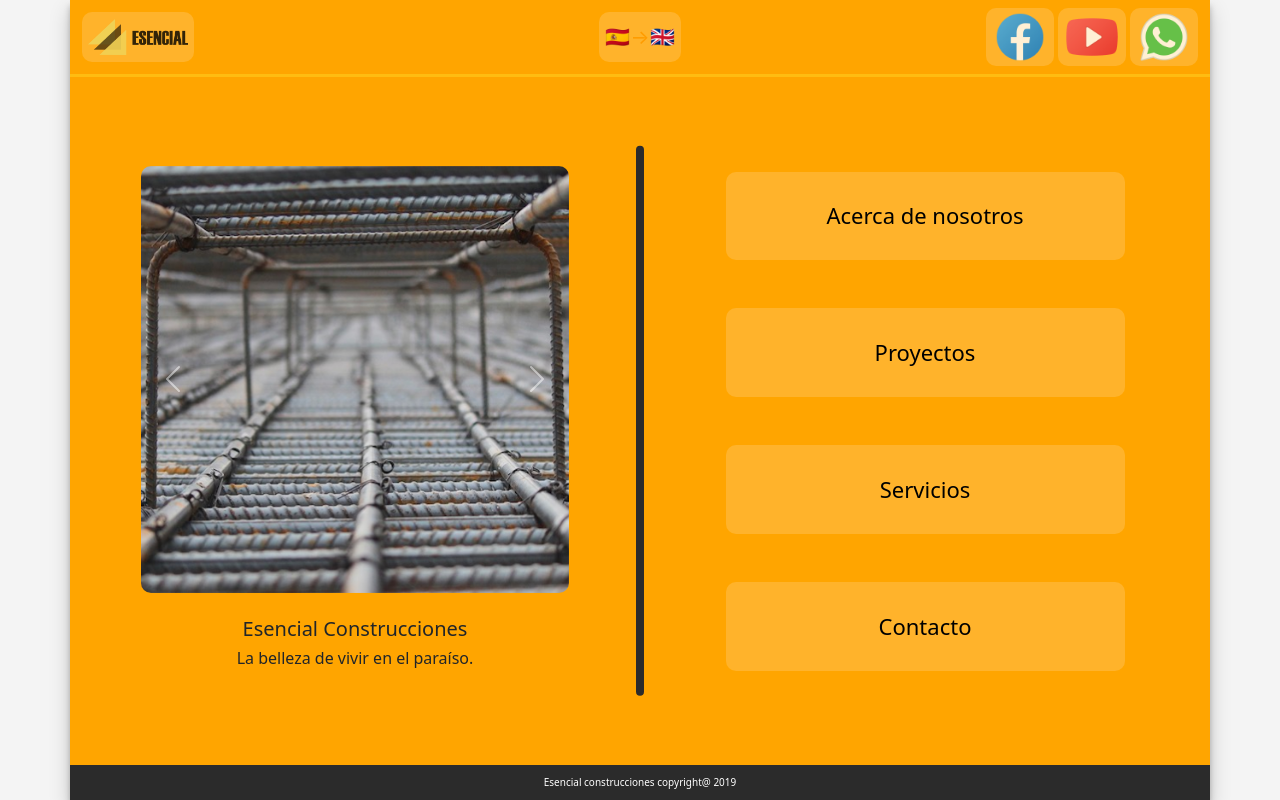
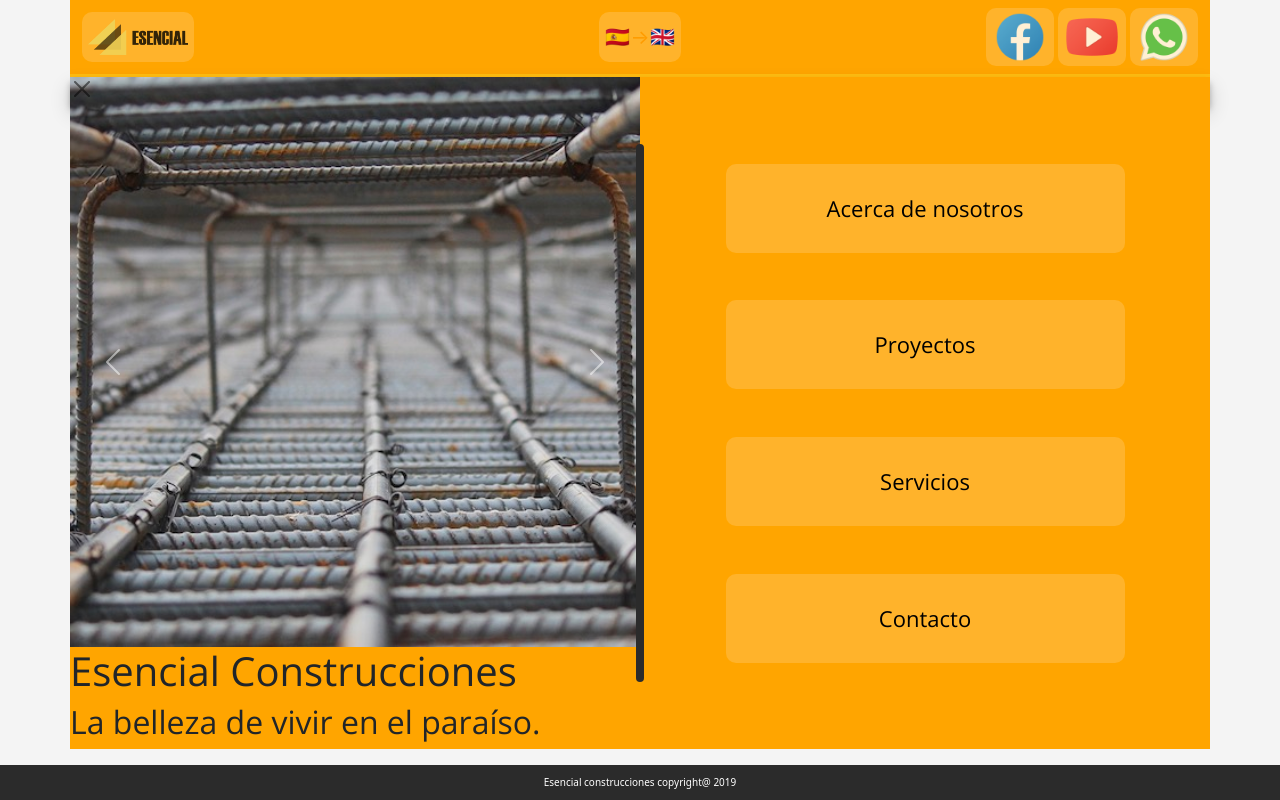
Before and after one commit to egmp7/Esencial-Construcciones, a Flask app: page /home in a window 1280 px wide. Run offline with Flask 2, Linux system fonts and the light colour scheme; parts of the project's set-up code (start-up, migrations or seed data) failed here and were passed over; some libraries are stand-ins or nearby versions.

Commit message:
css modification

```diff
--- a/application/static/js/Animations.js
+++ b/application/static/js/Animations.js
@@ -15,18 +15,18 @@ slideModal = function ()
 
     })
 
-    $( ".home" ).show();
-    $( ".home" ).animate({left: - $(window).width()}, 0)
-    $( ".home" ).animate({left: 0 }, ANIMATION_TIME)
+    $( "#home" ).show();
+    $( "#home" ).animate({left: - $(window).width()}, 0)
+    $( "#home" ).animate({left: 0 }, ANIMATION_TIME)
 }
 
 slideHome = function ()
 {
-    $( ".home" ).animate({
+    $( "#home" ).animate({
         left: - $(window).width()},
         ANIMATION_TIME,
         () => {
-        $(".home").hide();
+        $("#home").hide();
     })
 
     $( ".modal" ).show();
--- a/application/static/js/Layouts.js
+++ b/application/static/js/Layouts.js
@@ -11,19 +11,23 @@ window.addEventListener("resize", function(){
 
 draw = function()
 {
-    if($(".container").width() > $(window).height())
-    {
+    if(window.matchMedia("(max-width: 767px)").matches){
+        // The viewport is less than 768 pixels wide
+        drawPhoneView();
+        console.log("draw = function() This is a phone size");
+    } else{
+        // The viewport is at least 768 pixels wide
         drawComputerView();
-    }
-    else
-    {
-        drawPhoneView();
+        alert("This is a tablet or desktop.");
+        console.log("draw = function() This is a computer size");
     }
 }
 
 /** Draws components in main container */
 drawComputerView = function ()
 {
+    $("body").addClass("container")
+
     /***********************************************
     * NAV
     ***********************************************/
@@ -33,45 +37,45 @@ drawComputerView = function ()
     const MAIN_WINDOW_WIDTH = $(".container").width();
     const MAIN_WINDOW_HEIGHT = $(window).height() - $("nav").outerHeight() - $("footer").outerHeight();
 
-    $("main").height(MAIN_WINDOW_HEIGHT);
+    //$("main").height(MAIN_WINDOW_HEIGHT);
 
-        $(".home").css({
-            width: MAIN_WINDOW_WIDTH,
-            height:MAIN_WINDOW_HEIGHT
-        })
+        // $("#home").css({
+        //     width: MAIN_WINDOW_WIDTH,
+        //     height:MAIN_WINDOW_HEIGHT
+        // })
 
-            const BLOCK_WIDTH = MAIN_WINDOW_WIDTH/2;
+        // $("#about").css({
+        //     width: MAIN_WINDOW_WIDTH,
+        //     height:MAIN_WINDOW_HEIGHT
+        // })
 
-        /***********************************************
-         * MODAL
-         ***********************************************/
-        const MODAL_TITLE_HEIGHT = 42;
-        const MODAL_BODY_HEIGHT = MAIN_WINDOW_HEIGHT - MODAL_TITLE_HEIGHT;
+        // $("#about").css({
+        //     width: MAIN_WINDOW_WIDTH,
+        //     height:MAIN_WINDOW_HEIGHT
+        // })
 
-        $(".modal").css({
-            width: MAIN_WINDOW_WIDTH,
-            height:MAIN_WINDOW_HEIGHT
-        })
+        // const MODAL_TITLE_HEIGHT = 42;
+        // const MODAL_BODY_HEIGHT = MAIN_WINDOW_HEIGHT - MODAL_TITLE_HEIGHT;
 
-        $(".modal .title").height(MODAL_TITLE_HEIGHT)
+        // $(".modal .title").height(MODAL_TITLE_HEIGHT)
+        // $(".modal-body").height(MODAL_BODY_HEIGHT)
 
-        $(".modal .block1").css({
-            left: 0,            top:MODAL_TITLE_HEIGHT,
-            width: BLOCK_WIDTH, height: MODAL_BODY_HEIGHT,
-            position: "absolute"
-        })
+        // $(".modal .block1").css({
+        //     left: 0,            top:MODAL_TITLE_HEIGHT,
+        //     width: BLOCK_WIDTH, height: MODAL_BODY_HEIGHT,
+        //     position: "absolute"
+        // })
 
-        $(".modal .block2").css({
-            left: BLOCK_WIDTH,  top:MODAL_TITLE_HEIGHT,
-            width: BLOCK_WIDTH, height: MODAL_BODY_HEIGHT,
-            position: "absolute"
-        })
+        // $(".modal .block2").css({
+        //     left: BLOCK_WIDTH,  top:MODAL_TITLE_HEIGHT,
+        //     width: BLOCK_WIDTH, height: MODAL_BODY_HEIGHT,
+        //     position: "absolute"
+        // })
             /***********************************************
              * ABOUT
              ***********************************************/
 
-            $("#about .carousel").css({paddingRight: 30, width: "80%"})
-            $("#about .text").css({paddingLeft: 30, width: "80%"})
+
 
             /***********************************************
              * PROJECTS
@@ -116,51 +120,48 @@ drawComputerView = function ()
 
 drawPhoneView = function()
 {
+    $("body").removeClass("container")
+
     $(".social-media").css({display: "none"});
     $("nav .language").css({textAlign: "end"});
 
-    const MAIN_WINDOW_WIDTH = $(".container").width();
+    const MAIN_WINDOW_WIDTH = $(window).width();
     const MAIN_WINDOW_HEIGHT = $(window).height() - $("nav").outerHeight() - $("footer").outerHeight();
 
-    $("main").height(MAIN_WINDOW_HEIGHT);
+    // $("main").height(MAIN_WINDOW_HEIGHT);
 
-        $(".block1").css({display: "none"})
-        $(".block2").css({ width: MAIN_WINDOW_WIDTH, height: MAIN_WINDOW_HEIGHT})
+    //     $("#home").css({
+    //         width: MAIN_WINDOW_WIDTH,
+    //         height:MAIN_WINDOW_HEIGHT
+    //     })
 
-            const MAIN_BUTTONS_HEIGHT = MAIN_WINDOW_HEIGHT*0.7
-            $(".mainButtons").css({height: MAIN_BUTTONS_HEIGHT, marginRight: "5%"});
-            $(".mainButtons button").css({width: "100%"});
+    //     const MODAL_TITLE_HEIGHT = 42;
+    //     const MODAL_BODY_HEIGHT = MAIN_WINDOW_HEIGHT - MODAL_TITLE_HEIGHT;
 
-        $(".stick").css({display:"none"});
+    //     $("#about").css({
+    //         width: MAIN_WINDOW_WIDTH,
+    //         height:MAIN_WINDOW_HEIGHT
+    //     })
 
-        const MODAL_TITLE_HEIGHT = 42;
-        const MODAL_BODY_HEIGHT = MAIN_WINDOW_HEIGHT - MODAL_TITLE_HEIGHT;
+    //     $("#about .title").height(MODAL_TITLE_HEIGHT)
 
-        $(".modal").css({
-            width: MAIN_WINDOW_WIDTH,
-            height:MAIN_WINDOW_HEIGHT
-        })
+        // $(".modal .block1").css({
+        //     left: "",                   top:"",
+        //     width: MAIN_WINDOW_WIDTH,   height: "",
+        //     position: "relative",       display:"block"
+        // })
 
-        $(".modal .title").height(MODAL_TITLE_HEIGHT)
-
-        $(".modal .block1").css({
-            left: "",                   top:"",
-            width: MAIN_WINDOW_WIDTH,   height: "",
-            position: "relative",       display:"block"
-        })
-
-        $(".modal .block2").css({
-            left: "",                   top:"",
-            width: MAIN_WINDOW_WIDTH,   height: "",
-            position: "relative"
-        })
+        // $(".modal .block2").css({
+        //     left: "",                   top:"",
+        //     width: MAIN_WINDOW_WIDTH,   height: "",
+        //     position: "relative"
+        // })
 
         /***********************************************
         * ABOUT
         ***********************************************/
 
-        $("#about .carousel").css({padding: 5, width: "100%"})
-        $("#about .text").css({padding: 5, width: "100%"})
+
 
         /***********************************************
          * SERVICES
--- a/application/static/styles/_about.scss
+++ b/application/static/styles/_about.scss
@@ -1,29 +1,66 @@
+@import "utilities";
+
 #about{
+  @include modal;
   display: none;
+  height: inherit;
+
 
     .block1{
-    display: grid;
-    align-items: center;
-    justify-items: end;
+      // width: 50%;
+      // position: relative;
+      // display: grid;
+      // align-items: center;
 
       .carousel{
-      padding-right: 30px;
-      width: 80%;
+        // position: absolute;
+        // right: 6%;
+        //  width: 80%;
       }
     }
 
     .block2
     {
-    overflow: scroll;
-    display: grid;
-    align-items: center;
+      // width: 50%;
+      // display: grid;
+      // align-items: center;
+      // padding: 5% 0;
 
       .text {
-      width: 80%;
-      padding-left: 30px;
+        //  width: 80%;
+         //padding-left: 6%;
         p{
-        text-align: justify;
+          // text-align: justify;
         }
       }
     }
   }
+
+@media screen and (max-width: 768px) {
+
+  #about{
+    .modal-body{
+      // display: block;
+
+      .block1{
+        // width: 100%;
+
+        .carousel{
+          // position: relative;
+          // padding: 8px;
+          // width: 100%;
+          // margin: auto;
+        }
+      }
+      .block2{
+        // width: 100%;
+
+        .text{
+          // padding: 8 ;
+          // width: 100%;
+        }
+      }
+    }
+
+  }
+}
--- a/application/static/styles/_contact.scss
+++ b/application/static/styles/_contact.scss
@@ -1,4 +1,4 @@
-@import "variables";
+@import "utilities";
 
 #contact{
   display: none;
--- a/application/static/styles/_glowOnHover.scss
+++ b/application/static/styles/_glowOnHover.scss
@@ -1,4 +1,4 @@
-@import "variables";
+@import "utilities";
 
 .glow-on-hover {
     min-height: 50px;
--- a/application/static/styles/_main.scss
+++ b/application/static/styles/_home.scss
@@ -1,27 +1,32 @@
 // Needs Work
 
 // Utilities
-@import "variables";
+@import "utilities";
 
-// HEADER
-
+/************************************
+HOME
+*************************************/
 main{
   position: relative;
-  .home{
+
+  #home{
     position: absolute;
     display: flex;
-    background-color: $main-background;
+    background-color: $home-background;
+    width: 100%;
+
 
     .block1{
       display: grid;
       width: 50%;
 
-      .greeting{
+      #greeting{
         width: 75%;
         margin: auto;
 
         .carousel{
           width: 100%;
+
           .carousel-inner{
             border-radius: 10px;
           }
@@ -29,7 +34,7 @@ main{
 
         .text{
           text-align: center;
-          margin-top: 3vh;
+          margin-top: 8px;
 
           h1{
             font-size: 20px;
--- a/application/static/styles/_nav_footer.scss
+++ b/application/static/styles/_nav_footer.scss
@@ -1,8 +1,11 @@
 // Utilities
-@import "variables";
+@import "utilities";
 @import "glowOnHover";
 
 nav {
+  position: absolute;
+  top: 0;
+  left: 0;
   background: $nav-background;
   border-bottom: solid;
   border-bottom-color: $modal-title-background;
@@ -28,6 +31,10 @@ nav {
 }
 
 footer {
+  position: absolute;
+  left: 0;
+  bottom: 0;
+  width: 100%;
   background: $footer-background;
   color: $footer-color;
   font-size: 10px;
--- a/application/static/styles/_projects.scss
+++ b/application/static/styles/_projects.scss
@@ -1,4 +1,4 @@
-@import "variables";
+@import "utilities";
 
 #projects{
     display: none;
--- a/application/static/styles/_services.scss
+++ b/application/static/styles/_services.scss
@@ -1,4 +1,4 @@
-@import "variables";
+@import "utilities";
 
 #services{
     display: none;
--- a/application/static/styles/_success.scss
+++ b/application/static/styles/_success.scss
@@ -1,8 +1,8 @@
-@import "variables";
+@import "utilities";
 
 #success
 {
-    background-color: $main-background ;
+    background-color: $home-background ;
     height: 100vh;
     padding-top: 40px;
 }
--- /dev/null
+++ b/application/static/styles/_utilities.scss
@@ -0,0 +1,47 @@
+$background:#f4f4f4;
+$nav-background: orange;
+$home-background:orange;
+$modal-color:#504f4f;
+$modal-background:white;
+$modal-title-background: #ffbc11;
+$footer-color: white;
+$footer-background:#2b2b2b;
+
+
+@mixin shadow {
+  box-shadow: 0 10px 20px rgba(0, 0, 0, 0.19), 0 6px 6px rgba(0, 0, 0, 0.23);
+}
+
+@mixin center{
+  position:absolute;
+  top:50%;
+  left:50%;
+  transform:translate(-50%,-50%);
+}
+
+@mixin modal {
+
+  position: absolute;
+  display: none;
+  overflow: scroll;
+
+  .title {
+    text-align: center;
+    background: $modal-title-background;
+    text-transform: uppercase;
+    position: relative;
+
+    h2{
+      @include center;
+      font-size: 18px;
+      margin: 0;
+    }
+  }
+
+  .closeModal{
+    position: absolute;
+    top: 10px;
+    left: 10px;
+  }
+
+}
--- a/application/static/styles/_variables.scss
+++ /dev/null
@@ -1,20 +0,0 @@
-$background:#f4f4f4;
-$nav-background: orange;
-$main-background:orange;
-$modal-color:#504f4f;
-$modal-title-background: #ffbc11;
-$footer-color: white;
-$footer-background:#2b2b2b;
-
-$font: 'Open Sans', sans-serif;
-
-@mixin shadow {
-  box-shadow: 0 10px 20px rgba(0, 0, 0, 0.19), 0 6px 6px rgba(0, 0, 0, 0.23);
-}
-
-@mixin center{
-  position:absolute;
-  top:50%;
-  left:50%;
-  transform:translate(-50%,-50%);
-}
--- a/application/static/styles/style.css
+++ b/application/static/styles/style.css
@@ -1,51 +1,55 @@
+/************************************
+HOME
+*************************************/
 main {
   position: relative;
 }
-main .home {
+main #home {
   position: absolute;
   display: flex;
   background-color: orange;
+  width: 100%;
 }
-main .home .block1 {
+main #home .block1 {
   display: grid;
   width: 50%;
 }
-main .home .block1 .greeting {
+main #home .block1 #greeting {
   width: 75%;
   margin: auto;
 }
-main .home .block1 .greeting .carousel {
+main #home .block1 #greeting .carousel {
   width: 100%;
 }
-main .home .block1 .greeting .carousel .carousel-inner {
+main #home .block1 #greeting .carousel .carousel-inner {
   border-radius: 10px;
 }
-main .home .block1 .greeting .text {
+main #home .block1 #greeting .text {
   text-align: center;
-  margin-top: 3vh;
+  margin-top: 8px;
 }
-main .home .block1 .greeting .text h1 {
+main #home .block1 #greeting .text h1 {
   font-size: 20px;
 }
-main .home .block1 .greeting .text h2 {
+main #home .block1 #greeting .text h2 {
   font-size: 16px;
 }
-main .home .block2 {
+main #home .block2 {
   width: 50%;
   display: grid;
 }
-main .home .block2 .mainButtons {
+main #home .block2 .mainButtons {
   width: 70%;
   margin: auto;
   display: grid;
 }
-main .home .block2 .mainButtons button {
+main #home .block2 .mainButtons button {
   margin: 6% 0;
   padding: 7% 0;
   color: black;
   font-size: 22px;
 }
-main .home .stick {
+main #home .stick {
   position: absolute;
   top: 50%;
   left: 50%;
@@ -338,6 +340,10 @@ nav .social-media {
 }
 
 footer {
+  position: absolute;
+  left: 0;
+  bottom: 0;
+  width: 100%;
   background: #2b2b2b;
   color: white;
   font-size: 10px;
@@ -348,10 +354,12 @@ footer {
 
 html {
   background-color: #f4f4f4;
+}
+
+main {
+  position: relative;
+  box-shadow: 0 10px 20px rgba(0, 0, 0, 0.19), 0 6px 6px rgba(0, 0, 0, 0.23);
   font-family: "Open Sans", sans-serif;
-}
-html body {
-  box-shadow: 0 10px 20px rgba(0, 0, 0, 0.19), 0 6px 6px rgba(0, 0, 0, 0.23);
 }
 
 .container {
--- a/application/static/styles/style.scss
+++ b/application/static/styles/style.scss
@@ -1,4 +1,4 @@
-@use 'main';
+@use 'home';
 @use 'about';
 @use 'projects';
 @use 'services';
@@ -6,19 +6,19 @@
 @use 'success';
 @use 'nav_footer';
 
-@import "variables";
+@import "utilities";
 
-// root
 html{
   background-color: $background;
-  font-family: $font;
-  body {
-  @include shadow;
-  }
 }
 
-// bootstrap classes
-.container{
+main {
+  position: relative;
+  @include shadow;
+  font-family: 'Open Sans', sans-serif;
+}
+
+.container{  // Bootstrap
   padding: 0 !important;
 }
 
--- a/application/templates/base.html
+++ b/application/templates/base.html
@@ -28,7 +28,7 @@
             rel="stylesheet">
 </head>
 
-<body class="container">
+<body>
 
     <!--****************************
     NAVBAR
--- a/application/templates/home.html
+++ b/application/templates/home.html
@@ -7,7 +7,7 @@
     HOME
     ********************************-->
 
-    <div class="home">
+    <div id="home">
 
         <!--****************************
         GREETING
@@ -80,17 +80,13 @@
     </div>
 
     <!--****************************
-    MODAL
-    ********************************-->
-
-    <div class="modal">
-
-        <!--****************************
     ABOUT
     ********************************-->
     <div id="about">
 
         <div class="title"><h2>{{data.about.title}}</h2></div>
+
+        <div class="modal-body">
 
             <div class="block1">
                 <!-- About - Carousel -->
@@ -133,6 +129,7 @@
                     <h2><strong>{{data.objective.title}}</strong></h2>
                     <p>{{data.objective.description}}</p>
 
+                </div>
             </div>
         </div>
     </div>
@@ -265,7 +262,6 @@
     </div>
 
     <button id="closeModal" class="btn-close"></button>
-    </div>
 
 </main>
 <script> const projectImages = {{ images.projects|tojson }} </script>
```
Also changed, not shown: other parts of application/static/styles/_home.scss (+24 -19 lines), other parts of application/static/styles/style.css (+29 -31 lines), 1 other file. Lines whose indentation alone changed are shown as unchanged.
